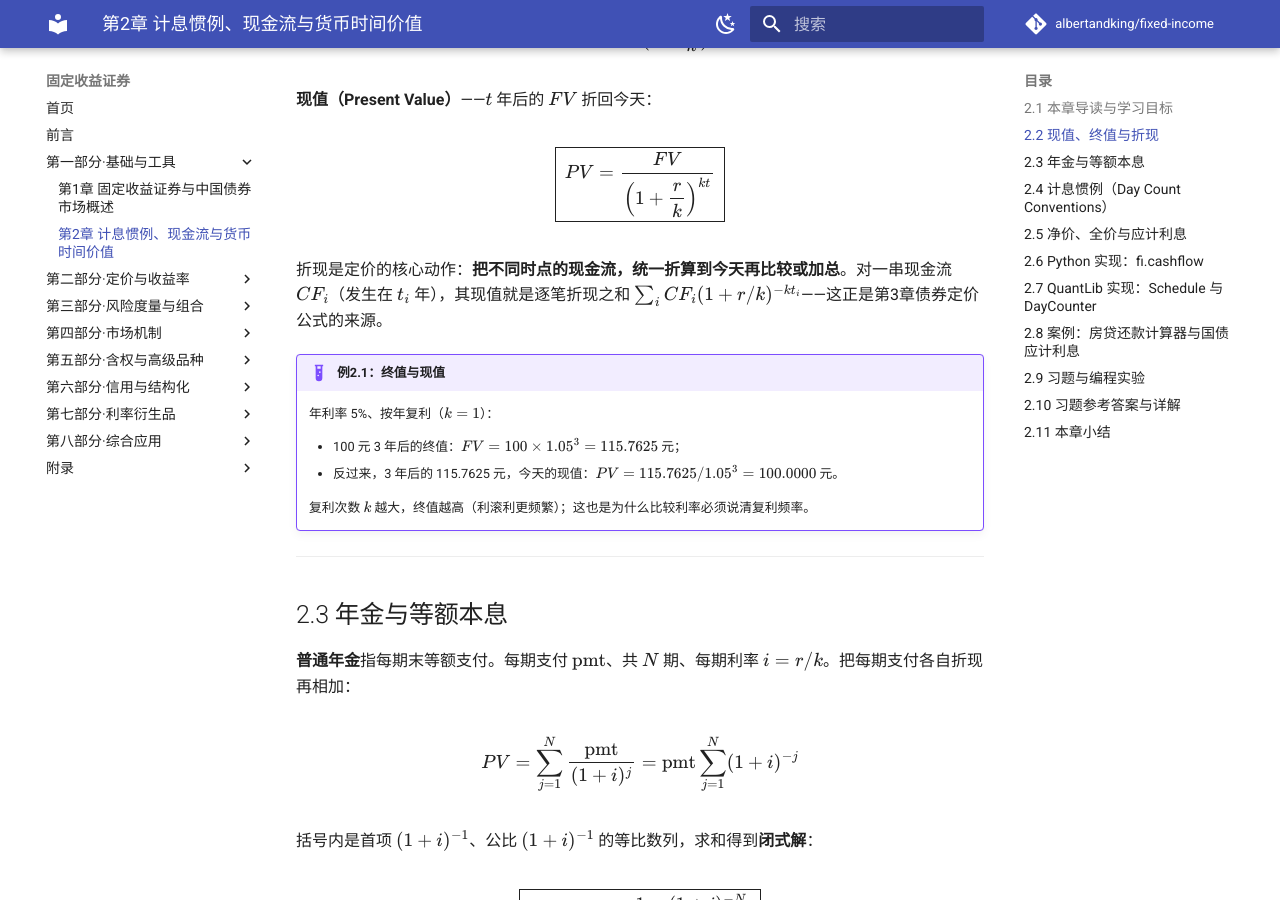
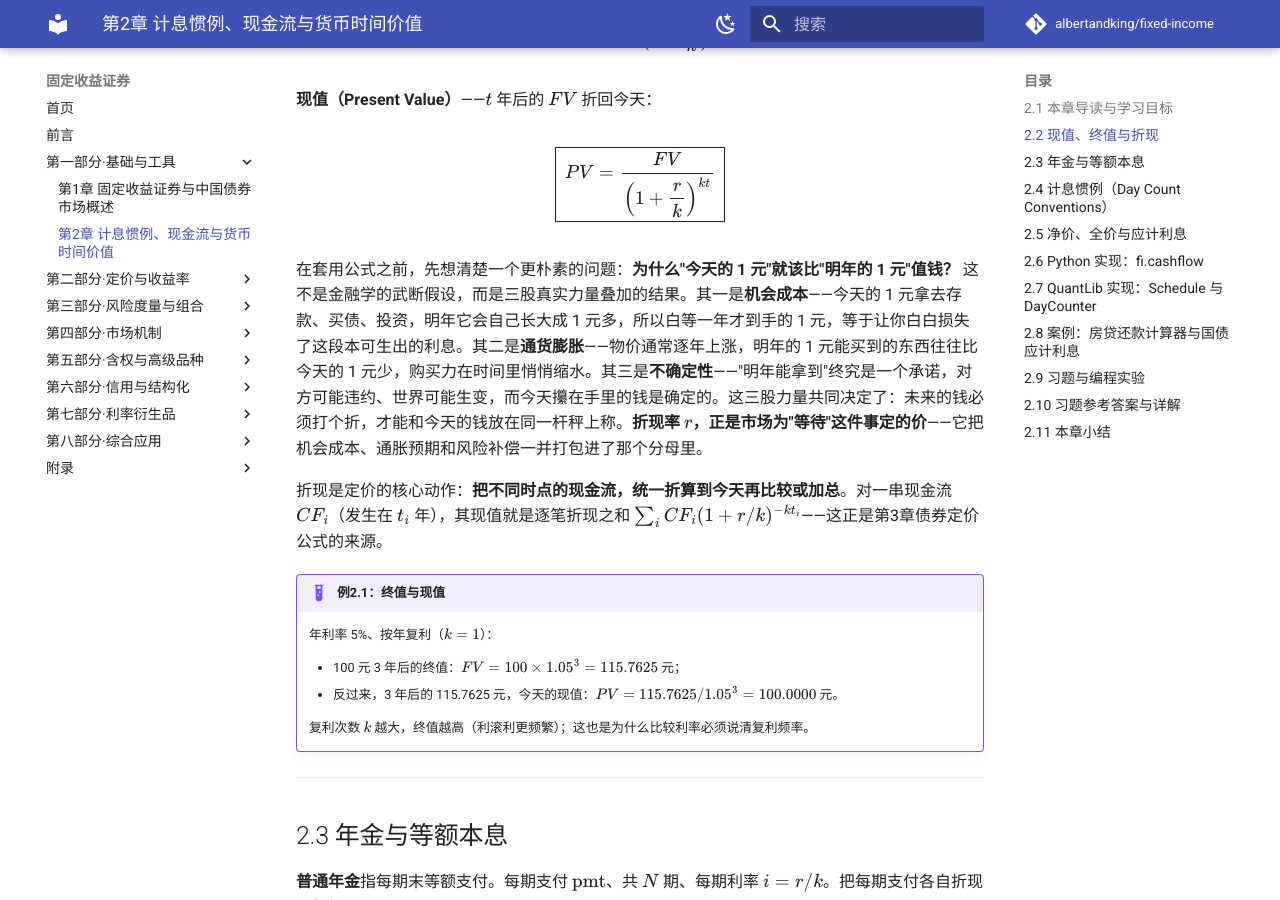
Before and after one commit to albertandking/fixed-income, an MkDocs documentation site: the page built from book/part1/02-time-value-conventions.md, in a window 1280 px wide and 900 px high, scrolled down 1125 px. Built offline with MkDocs 1.6.1 and Material for MkDocs 9.7.7, drawn with Linux system fonts in a browser that asks for light colours; comment, search, counter and statistics services are not loaded; some of the changed text lies outside the part shown.

Commit message:
第2章散文加厚：2.2钱为何有时间价值的三层经济直觉(机会成本/通胀/不确定性)、2.3等额本息前期还息真相与提前还款

```diff
--- a/book/part1/02-time-value-conventions.md
+++ b/book/part1/02-time-value-conventions.md
@@ -39,6 +39,8 @@
 
 $$\boxed{\;PV=\frac{FV}{\left(1+\dfrac{r}{k}\right)^{kt}}\;}$$
 
+在套用公式之前，先想清楚一个更朴素的问题：**为什么"今天的 1 元"就该比"明年的 1 元"值钱？** 这不是金融学的武断假设，而是三股真实力量叠加的结果。其一是**机会成本**——今天的 1 元拿去存款、买债、投资，明年它会自己长大成 1 元多，所以白等一年才到手的 1 元，等于让你白白损失了这段本可生出的利息。其二是**通货膨胀**——物价通常逐年上涨，明年的 1 元能买到的东西往往比今天的 1 元少，购买力在时间里悄悄缩水。其三是**不确定性**——"明年能拿到"终究是一个承诺，对方可能违约、世界可能生变，而今天攥在手里的钱是确定的。这三股力量共同决定了：未来的钱必须打个折，才能和今天的钱放在同一杆秤上称。**折现率 $r$，正是市场为"等待"这件事定的价**——它把机会成本、通胀预期和风险补偿一并打包进了那个分母里。
+
 折现是定价的核心动作：**把不同时点的现金流，统一折算到今天再比较或加总**。对一串现金流 $CF_i$（发生在 $t_i$ 年），其现值就是逐笔折现之和 $\sum_i CF_i(1+r/k)^{-k t_i}$——这正是第3章债券定价公式的来源。
 
 !!! example "例2.1：终值与现值"
@@ -75,6 +77,8 @@
     $$\text{pmt}=1{,}000{,}000\times\frac{0.05/12}{1-(1+0.05/12)^{-360}}=5{,}368.22\text{ 元/月}$$
 
     30 年总还款约 $5{,}368.22\times360=1{,}932{,}557.84$ 元，其中利息约 93 万元——**利息几乎等于本金**，这就是长期复利的威力（与代价）。
+
+这个公式背后藏着一个让无数购房者愕然的真相。等额本息的月供数额始终恒定，看起来"每月都在均匀地还债"，但如果把每一笔月供拆成"利息"和"本金"两部分，画面就完全不同了：还款的**头几年，月供里绝大部分是在付利息，真正还到本金上的少得可怜**。原因不难理解——利息按"当期剩余本金"计算，而开头剩余本金最大，于是利息吃掉了月供的大头；只有随着本金被一点点啃下去，利息部分才逐月缩小、本金部分才逐月放大。这就是为什么提前还贷的人会发现"还了好几年，怎么本金没少多少"，也是为什么**等额本息的提前还款越早越划算**（早期省下的高额利息最多）。图2-1 会把这条"利息逐月让位给本金"的曲线直观画出来——它不只是一道数学题，更是每个房贷家庭三十年现金流的真实写照。
 
 ---
 
```
